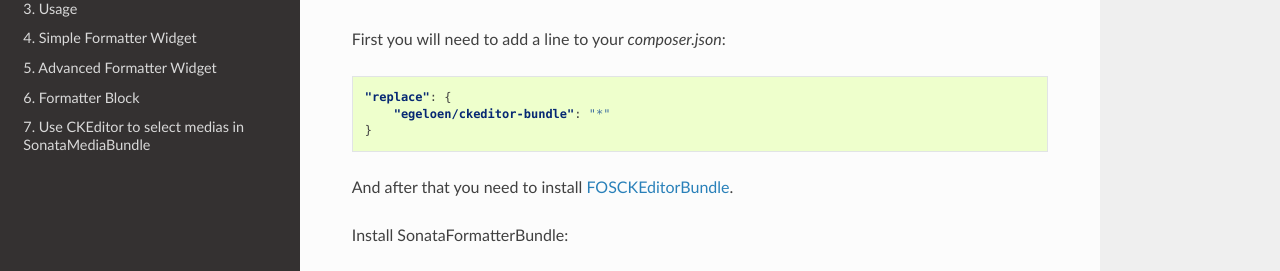
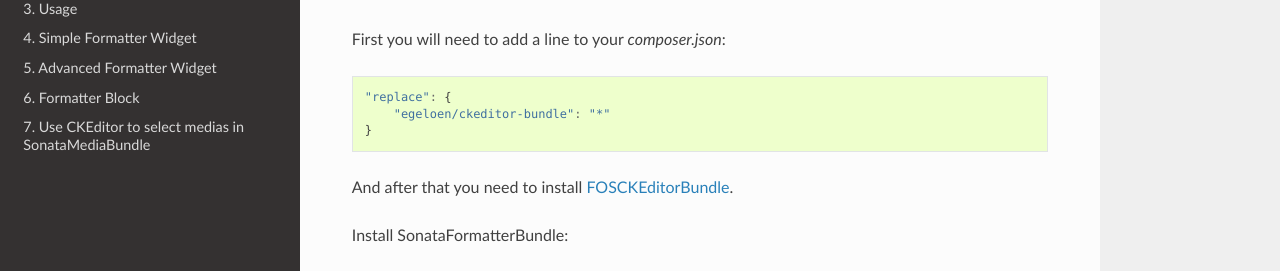
Before and after one commit to sonata-project/SonataFormatterBundle, a Sphinx documentation site: the page built from docs/reference/installation.rst, in a window 1280 px wide. Shown: the part 204-475 px from the top of the page. Built offline with Sphinx 7.4.7 and the Read the Docs theme 2.0.0, drawn with Linux system fonts in a browser that asks for light colours.

Commit message:
fix docs

```diff
--- a/docs/reference/installation.rst
+++ b/docs/reference/installation.rst
@@ -9,7 +9,7 @@ you can skip to "Install SonataFormatterBundle".
 
 First you will need to add a line to your `composer.json`:
 
-.. code-block:: json
+.. code-block:: javascript
 
     "replace": {
         "egeloen/ckeditor-bundle": "*"
```
